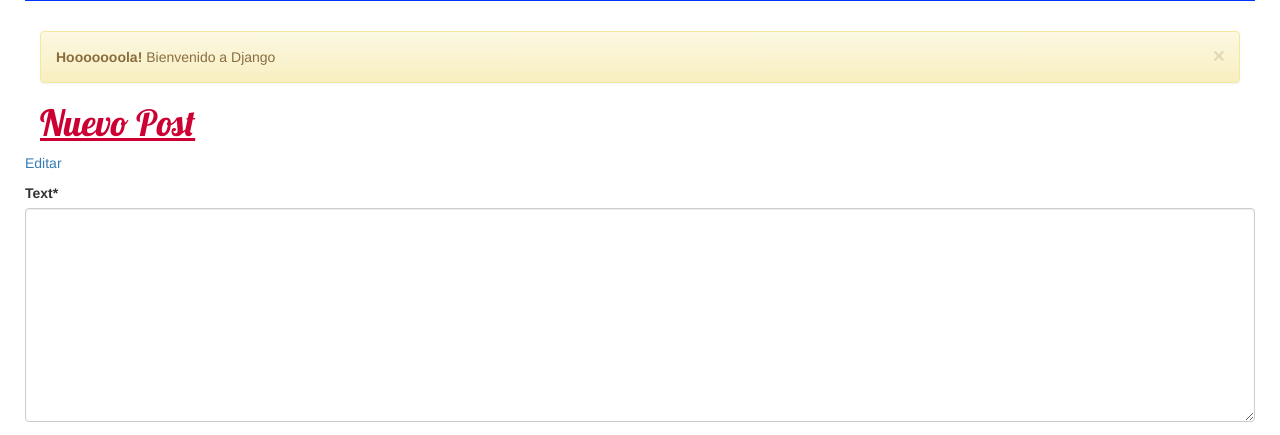
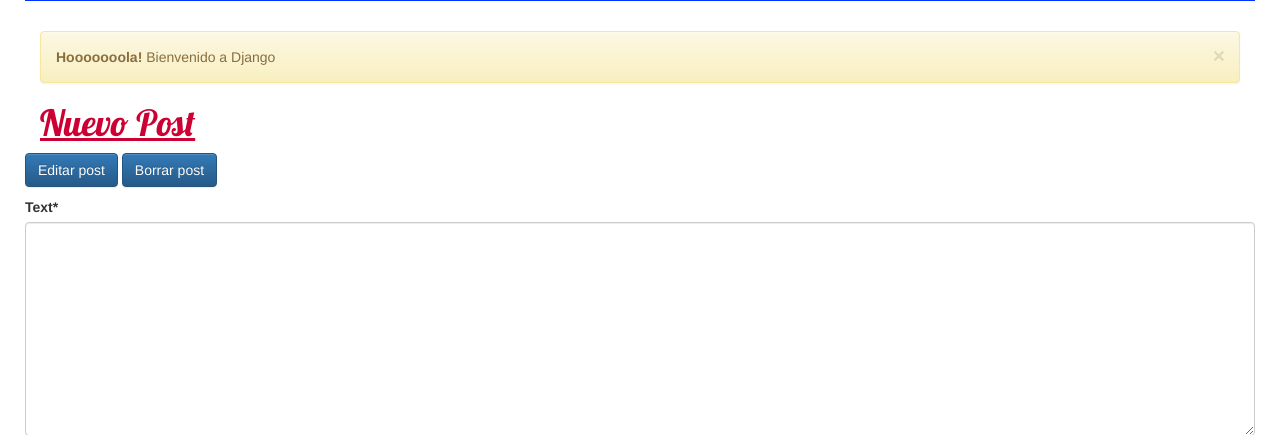
Before and after one commit to Javyer75MP/django-tut, a Django app: template blog/templates/blog/post_detail.html in a window 1280 px wide. Shown: the part 194-629 px from the top of the page. Run offline with Django 3.2, Linux system fonts and the light colour scheme; the template is opened without the code that fills it: values that come from a table or form of the project are taken from there, others are empty; some libraries are stand-ins or nearby versions.

Commit message:
django-tut_v5

```diff
--- a/blog/templates/blog/post_detail.html
+++ b/blog/templates/blog/post_detail.html
@@ -4,7 +4,8 @@
 {% block content %}
 
             <div class="row" >
-            <a href="{% url 'post_edit' pk=post.pk %}">Editar</a>
+            <a class="btn btn-primary" href="{% url 'post_edit' pk=post.pk %}">Editar post</a>
+            <a class="btn btn-primary" href="{% url 'post_delete' pk=post.pk %}">Borrar post</a>
             <p><i>{{ post.author }}</i></p>
             <p>{{ post.title|upper}}</p>
             <p>{{ post.text }}</p>
--- a/blog/urls.py
+++ b/blog/urls.py
@@ -2,8 +2,10 @@ from django.conf.urls import include, url
 from . import views
 
 urlpatterns = [
-    url(r'^$', views.post_list),
+    url(r'^$', views.post_list, name='post_list'),
     url(r'^post/new/$', views.post_new, name='post_new'),
     url(r'^post/(?P<pk>[0-9]+)/$', views.post_detail, name='post_detail'),
     url(r'^post/(?P<pk>[0-9]+)/edit$', views.post_edit, name='post_edit'),
+    url(r'^post/(?P<pk>[0-9]+)/delete$', views.post_delete, name='post_delete'),
+
 ]
--- a/blog/views.py
+++ b/blog/views.py
@@ -53,3 +53,8 @@ def post_edit(request, pk):
         else:
             form = PostForm(instance=post)
         return render(request, 'blog/post_edit.html', {'form': form})
+
+def post_delete(request, pk):
+    post = get_object_or_404(Post, pk=pk)
+    post.delete()
+    return redirect('post_list')
```
